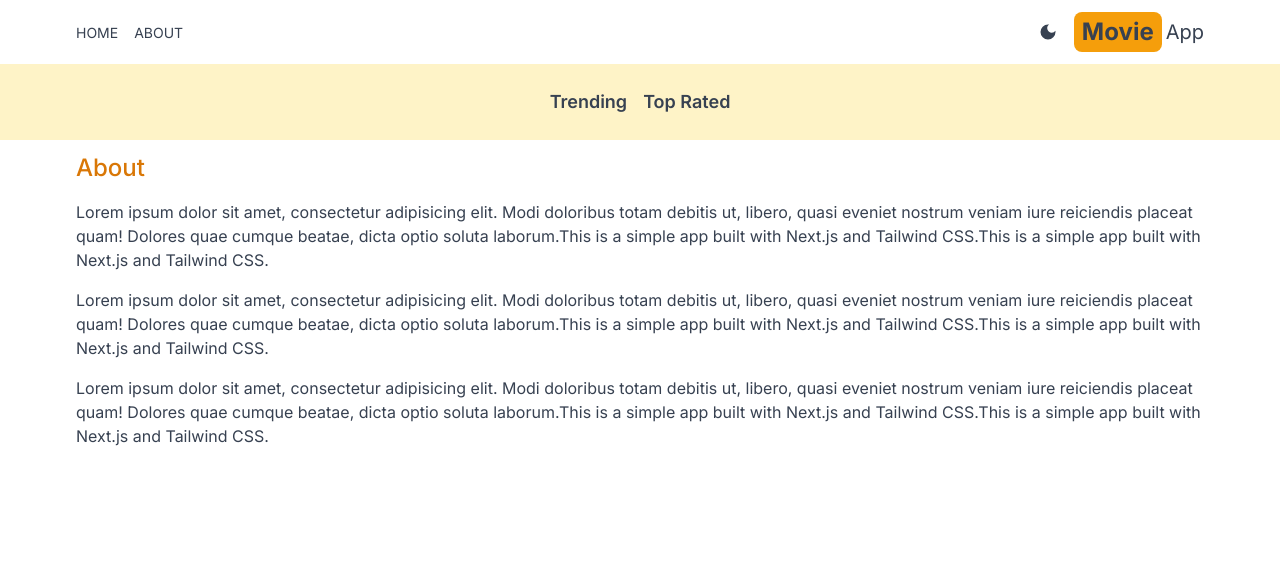
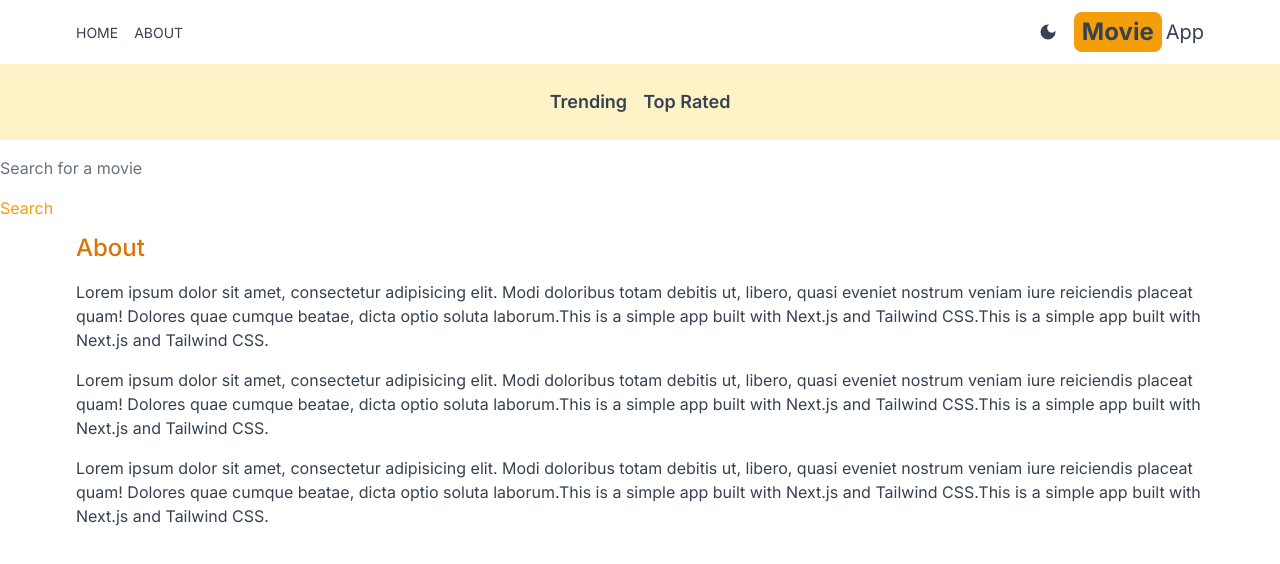
Before and after one commit to Mahmoud-8/Movie_app, a Next.js app: page /about in a window 1280 px wide. Shown: the top 564 px of the page. Built offline with nearby package versions, Linux system fonts and the light colour scheme.

Commit message:
done the search

```diff
--- a/src/app/layout.js
+++ b/src/app/layout.js
@@ -3,6 +3,7 @@ import "./globals.css";
 import Header from "@/components/Header";
 import Providers from "./Providers";
 import Navbar from "@/components/Navbar";
+import SearchBox from "@/components/SearchBox";
 
 const inter = Inter({ subsets: ["latin"] });
 
@@ -18,6 +19,7 @@ export default function RootLayout({ children }) {
         <Providers>
         <Header />
         <Navbar />
+        <SearchBox />
         {children}
         </Providers>
       </body>
--- /dev/null
+++ b/src/components/SearchBox.jsx
@@ -0,0 +1,11 @@
+import React from 'react'
+
+export default function SearchBox() {
+  return (
+    <form>
+        <input type="text" placeholder="Search for a movie" className='w-full h-14 rounded-md placeholder-gray-500 outline-none bg-transparent flex-1' />
+        <button type="submit" className=' text-amber-500 '>Search</button>
+
+    </form>
+  )
+}
```
